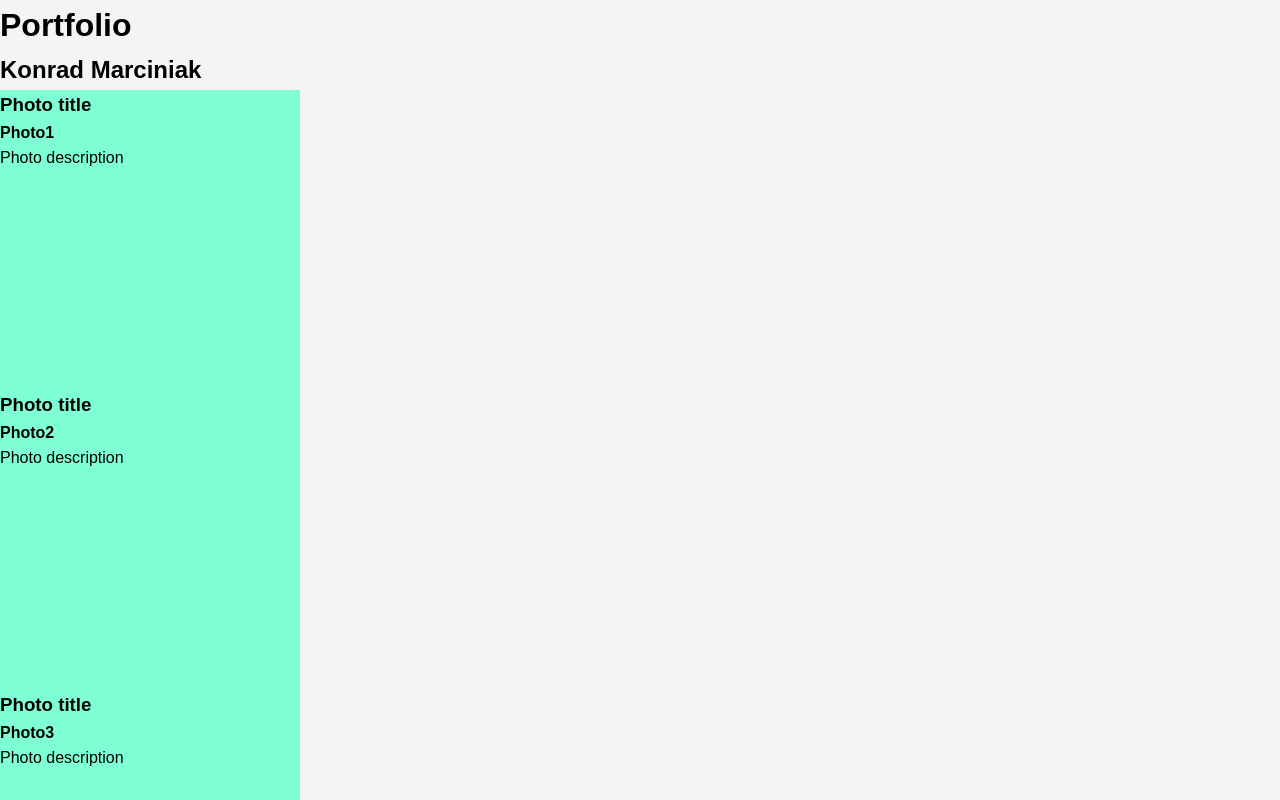
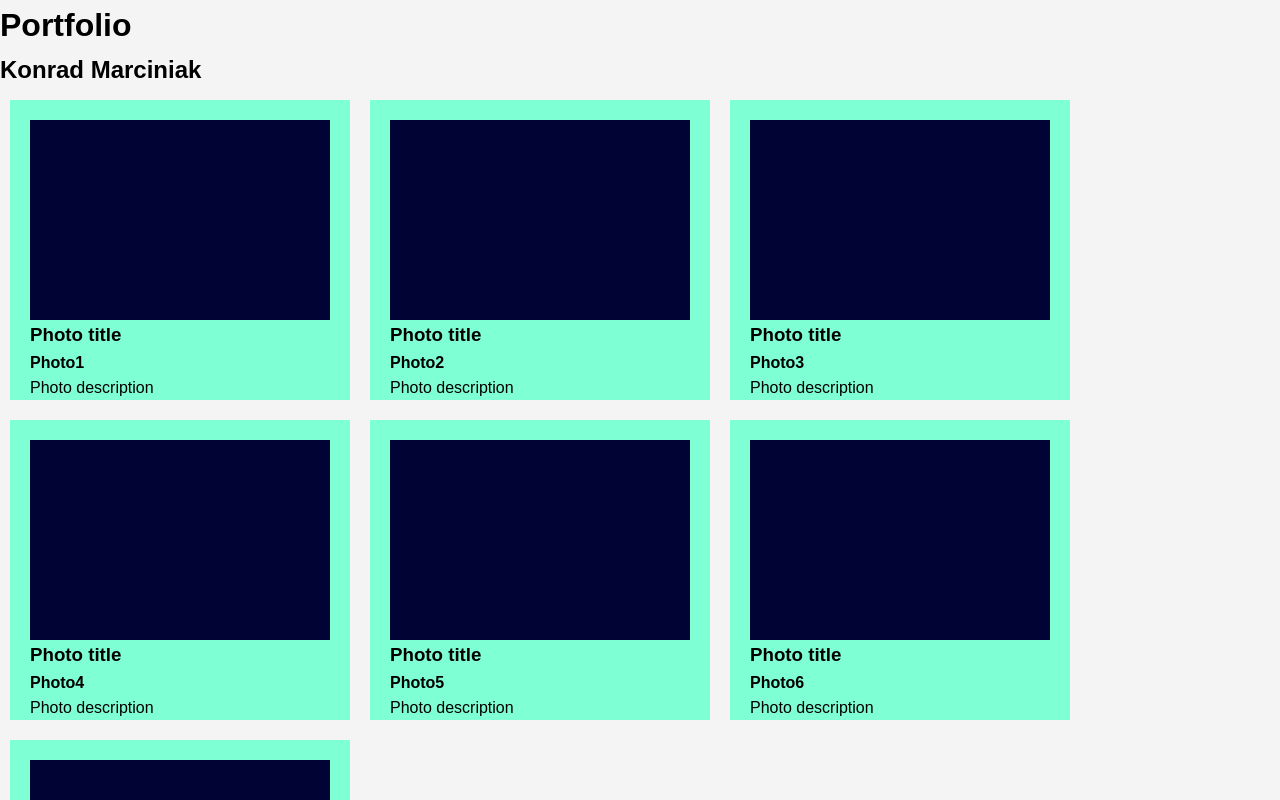
Before and after one commit to frameiteasy/photo-gallery, a React app: page / in a window 1280 px wide. Shown: the top 800 px of the page. Built offline with nearby package versions, Linux system fonts and the light colour scheme.

Commit message:
adding style flexibility

```diff
--- a/src/App.jsx
+++ b/src/App.jsx
@@ -1,18 +1,20 @@
 import React from 'react';
 import PhotoTile from './components/PhotoTile/PhotoTile.jsx';
-import "./index.scss";
+import "./App.scss";
 
 const App = () => {
     return (
     <>
-        <div classNmae="wrapper">
-            <h1 className="mainHeader"> Portfolio</h1>
-            <h2 className="secondaryHeader">Konrad Marciniak</h2>
+        <h1 className="mainHeader"> Portfolio</h1>
+        <h2 className="secondaryHeader">Konrad Marciniak</h2>
+        <div className="container">
             <PhotoTile photo="Photo1" title="Photo title" description="Photo description"/>
             <PhotoTile photo="Photo2" title="Photo title" description="Photo description"/>
             <PhotoTile photo="Photo3" title="Photo title" description="Photo description"/>
             <PhotoTile photo="Photo4" title="Photo title" description="Photo description"/>
             <PhotoTile photo="Photo5" title="Photo title" description="Photo description"/>
+            <PhotoTile photo="Photo6" title="Photo title" description="Photo description"/>
+            <PhotoTile photo="Photo7" title="Photo title" description="Photo description"/>
         </div>
 
     </>
--- a/src/index.scss
+++ b/src/App.scss
@@ -3,6 +3,7 @@
 * {
   margin: 0;
   padding: 0;
+  box-sizing: border-box;
 }
 
 body {
@@ -23,3 +24,9 @@ ul {
 img {
   width: 100%;
 }
+
+.container {
+  display: flex;
+  flex-direction: row;
+  flex-wrap: wrap;
+}
--- a/src/components/PhotoTile/PhotoTile.jsx
+++ b/src/components/PhotoTile/PhotoTile.jsx
@@ -1,9 +1,16 @@
 import React from 'react';
 import "./photoTile.scss";
+
+/*
+ * Component should send a request for a picture to the server (callback)
+*/
 
 function PhotoTile({photo, title, description}) {
     return(
         <div className="photoTile__wrapper">
+            <div className="photoTile__image">
+
+            </div>
             <h3>{title}</h3>
             <h4>{photo}</h4>
             <p>{description}</p>
--- a/src/components/PhotoTile/photoTile.scss
+++ b/src/components/PhotoTile/photoTile.scss
@@ -1,16 +1,18 @@
 $color: aquamarine;
 
 .photoTile__wrapper {
-  padding: 0;
-  margin: 0;
+  padding: 20px;
+  margin: 10px;
   display: display-box;
   align-items: center;
   background-color: $color;
-  width: 300px;
+  width: 340px;
   height: 300px;
 }
 
 .photoTile__image {
-  width: 150px;
-  height: 150px;
+  width: 300px;
+  height: 200px;
+  border: 1px;
+  background-color: 333;
 }
```
